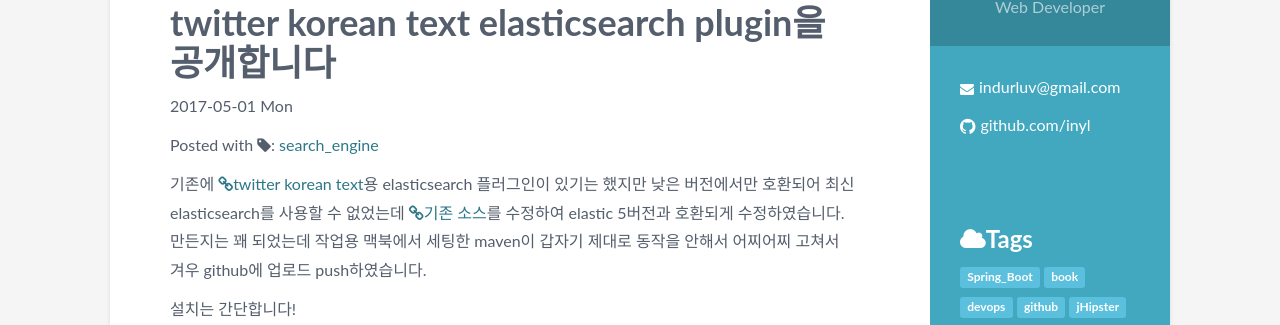
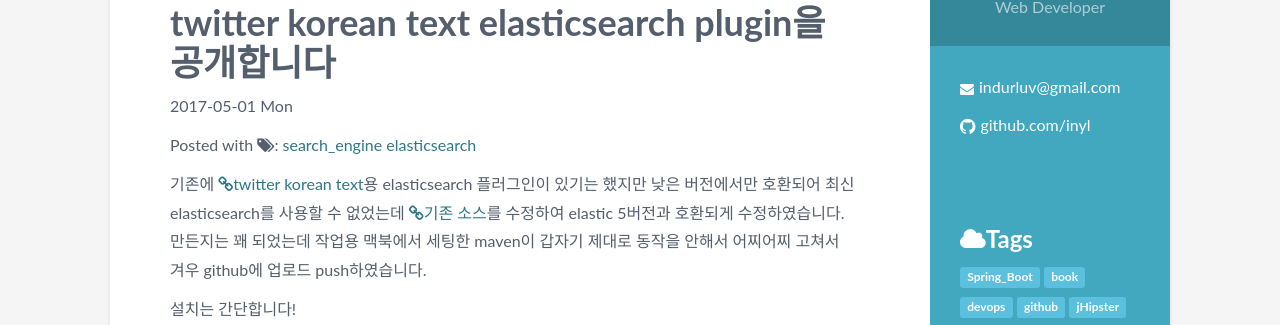
Before and after one commit to inyl/inyl.github.io, a Jekyll site: the page built from _posts/2017-05-01-tkt_elasticsearch.markdown, in a window 1280 px wide. Shown: the part 107-432 px from the top of the page. Built offline with Jekyll 4.4.1, drawn with Linux system fonts in a browser that asks for light colours; comment, search, counter and statistics services are not loaded.

Commit message:
스타일 변경

```diff
--- a/_posts/2017-04-01-bm25.markdown
+++ b/_posts/2017-04-01-bm25.markdown
@@ -1,7 +1,7 @@
 ---
 layout: post
 category: search_engine
-tags: [search_engine]
+tags: [search_engine, elasticsearch]
 title:  "Elasticsearch로 알아보는 BM25 알고리즘"
 comment : true
 latex : true
--- a/_posts/2017-04-18-bm25_2.markdown
+++ b/_posts/2017-04-18-bm25_2.markdown
@@ -1,7 +1,7 @@
 ---
 layout: post
 category: search_engine
-tags: [search_engine]
+tags: [search_engine, elasticsearch]
 title:  "Elasticsearch로 알아보는 BM25 알고리즘 2"
 comment : true
 latex : true
--- a/_posts/2017-05-01-tkt_elasticsearch.markdown
+++ b/_posts/2017-05-01-tkt_elasticsearch.markdown
@@ -1,7 +1,7 @@
 ---
 layout: post
 category: search_engine
-tags: [search_engine]
+tags: [search_engine, elasticsearch]
 title:  "twitter korean text elasticsearch plugin을 공개합니다"
 comment : true
 ---
```
